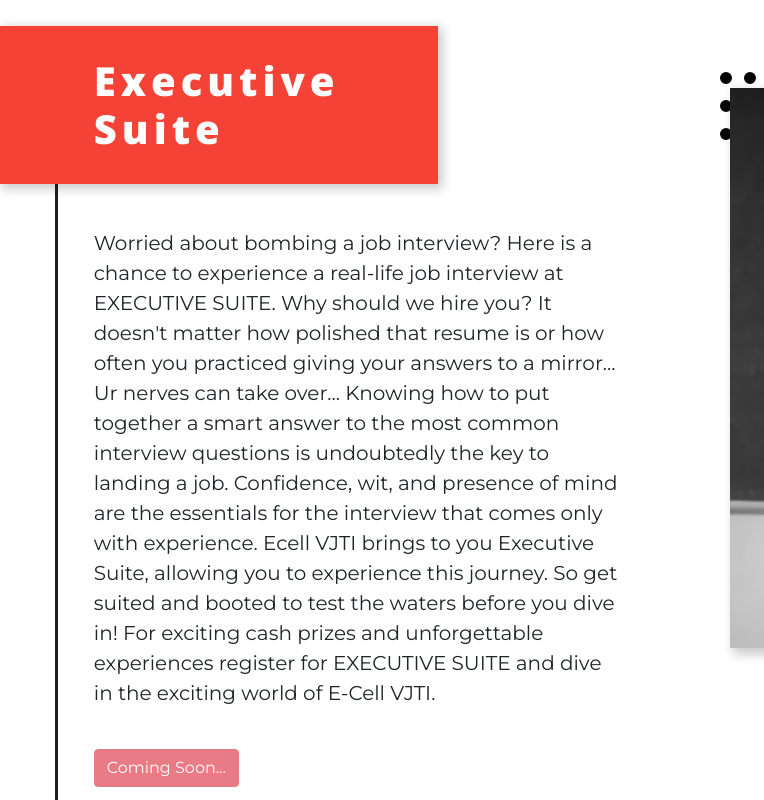
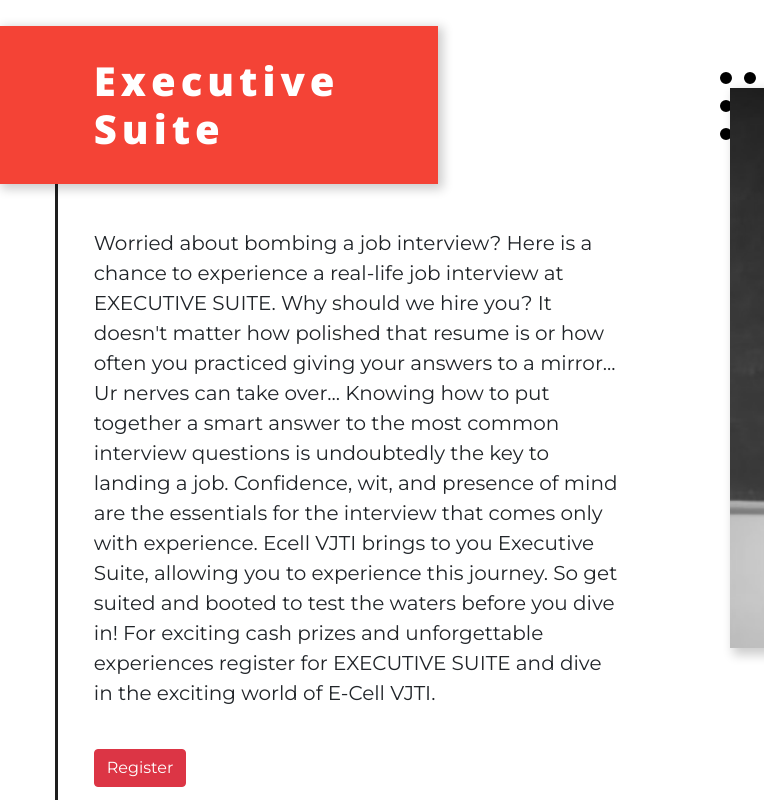
Before and after one commit to RishabMunot/E-Cell, a website: page events/executive-suite.html in a window 1280 px wide. Shown: the top 800 px of the page, 0-764 px from the left. Drawn offline with nearby package versions, Linux system fonts and the light colour scheme.

Commit message:
Added Executive Link

```diff
--- a/events/executive-suite.html
+++ b/events/executive-suite.html
@@ -63,7 +63,7 @@
                 </div> -->
 
                 <div class="register-div">
-                    <a href="#" class="register disabled btn-danger btn ">Coming Soon...</a>
+                    <a href="https://tinyurl.com/EcellVJTI-Executivesuite-20" class="register btn-danger btn ">Register</a>
                 </div>
 
             </div>
```
